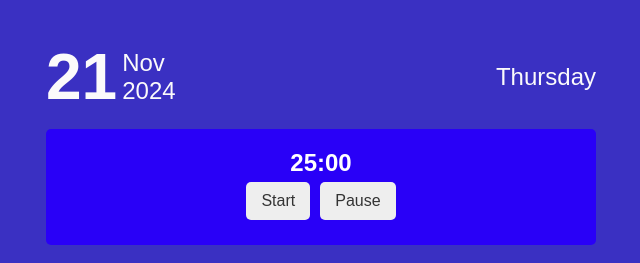
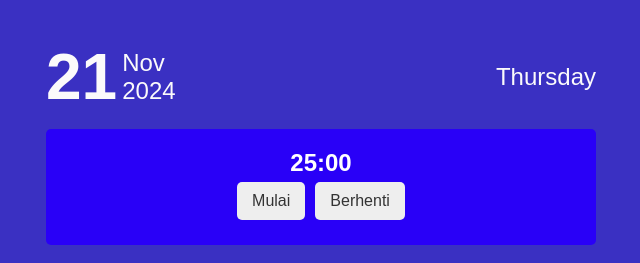
Before and after one commit to jasonnho/DevOps-PSO, a React (Vite) app: page / in a window 1280 px wide. Shown: the top 263 px of the page, without its empty margins (319-959 px from the left). Built offline with nearby package versions, Linux system fonts and the light colour scheme.

Commit message:
ganti teks timer

```diff
--- a/src/components/PomodoroTimer.jsx
+++ b/src/components/PomodoroTimer.jsx
@@ -28,8 +28,8 @@ function PomodoroTimer({ initialTime, onPause }) {
   return (
     <div className={styles.timer}>
       <div>{formatTime(timeLeft)}</div>
-      <button onClick={() => setIsRunning(true)}>Start</button>
-      <button onClick={() => setIsRunning(false)}>Pause</button>
+      <button onClick={() => setIsRunning(true)}>Mulai</button>
+      <button onClick={() => setIsRunning(false)}>Berhenti</button>
     </div>
   );
 }
```
